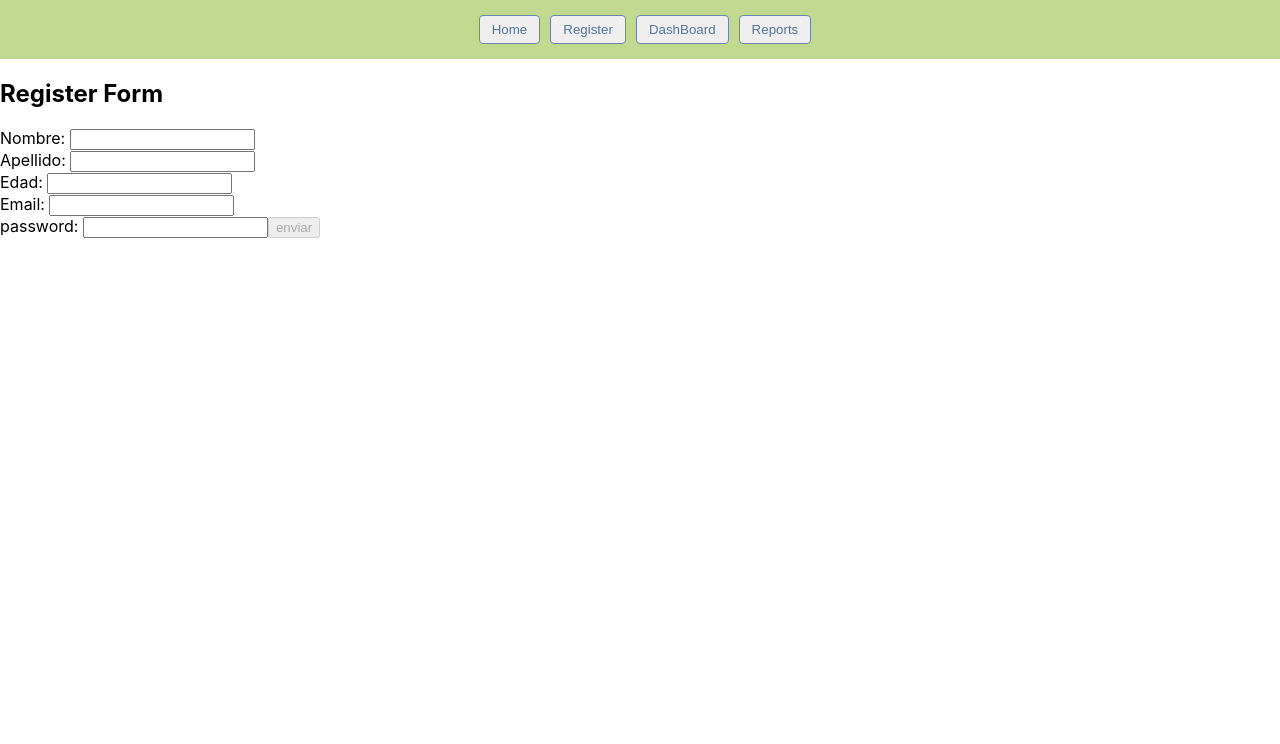
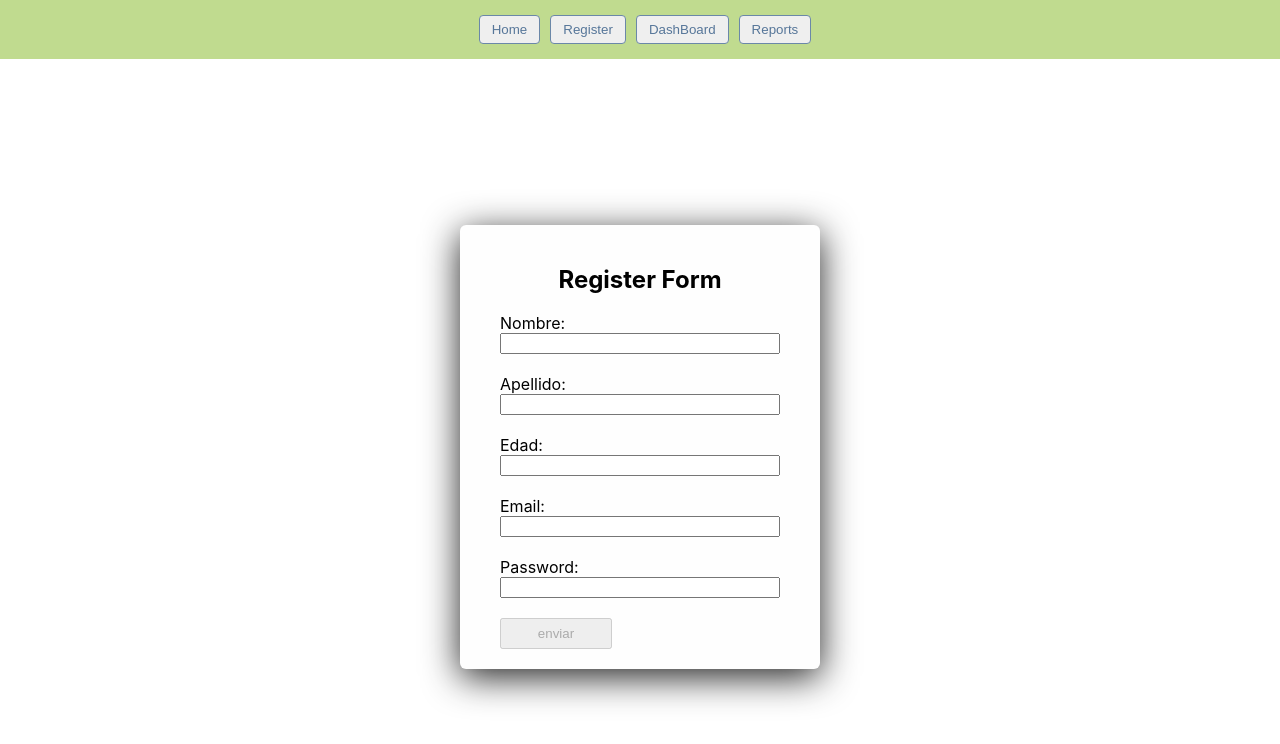
Before and after one commit to ramorenov/Ioteam, a React (Create React App) app: page /Form in a window 1280 px wide. Shown: the top 744 px of the page. Built offline with nearby package versions, Linux system fonts and the light colour scheme.

Commit message:
Improve styles: Dasboard, Forms

```diff
--- a/src/App.css
+++ b/src/App.css
@@ -98,3 +98,40 @@ tr:hover{
   color: #fff;
   background-color: #75a8df;
 }
+
+.btn-border {
+  display: inline-flex;
+  justify-content: center;
+  align-items: center;
+  padding: .375rem .75rem;
+  width: 40%
+
+}
+
+h2{
+  display: flex;
+  justify-content: center;
+}
+
+.wraper{
+  height: 97vh;
+  width: 100%;
+  display: flex;
+  flex-direction: column;
+  justify-content: center;
+  align-items: center;
+
+}
+
+.wraper-reg{
+  display: flex;
+  flex-direction: column;
+  width: 280px;
+  max-width: 80%;
+  min-width: 100px;
+  min-height: 400px;
+  padding: 20px 40px;
+  border-radius: 6px;
+  box-shadow: 0px 8px 36px #222;
+  background-color: #fefefe;
+}
--- a/src/Screens/dashboard/dashboard.js
+++ b/src/Screens/dashboard/dashboard.js
@@ -40,14 +40,12 @@ class DashBoard extends Component {
       return <span> something went wrong </span>;
     } else if (!this.state.isLoading) {
       return (
-        <div>
-          <div className="App-container">Realtime data</div>
-
-          <ul>
-            <li>Gas sensor {this.state.realTimeData.gasSensor}</li>
-            <li>Temperature sensor {this.state.realTimeData.tempSensor}</li>
-            <li>Voltage sensor {this.state.realTimeData.potSensor}</li>
-          </ul>
+        <div className="wraper">
+          <div className="wraper-reg"><h2>Realtime Data</h2>
+            <p>Gas sensor {this.state.realTimeData.gasSensor}</p>
+            <p>Temperature sensor {this.state.realTimeData.tempSensor}</p>
+            <p>Voltage sensor {this.state.realTimeData.potSensor}</p>
+          </div>
         </div>
       );
     }
--- a/src/Screens/registerIO/Form.js
+++ b/src/Screens/registerIO/Form.js
@@ -65,7 +65,8 @@ class Form extends Component {
         return (
             <Fragment>
                 <form onSubmit={event => this.handleSubmit(event)}>
-                    <h2>Register Form</h2>
+                    <div className="wraper">
+                        <div className="wraper-reg"><h2>Register Form</h2>
                             <label htmlFor="name">Nombre: </label>
                             <input
                                 id="name"
@@ -97,16 +98,18 @@ class Form extends Component {
                             {/* {this.validateEmail ? '' : <span>
             'Password must be 8 characters long!'</span>} */}
 
-                    <label htmlFor="password">password: </label>
+                            <label htmlFor="password">Password: </label>
                             <input
                                 id="password"
                                 type="password"
                                 name="password"
                                 onChange={this.handleOnChange}
-                    />
-                    <button type="submit" value="Enviar" disabled={this.state.isInValid}>
+                            /><br />
+                            <button type="submit" value="Enviar" className="btn-border" disabled={this.state.isInValid}>
                                 enviar
           </button>
+                        </div>
+                    </div>
                 </form>
                 {/* <Counter
           count={this.state.count}
```
Lines whose indentation alone changed are shown as unchanged.
